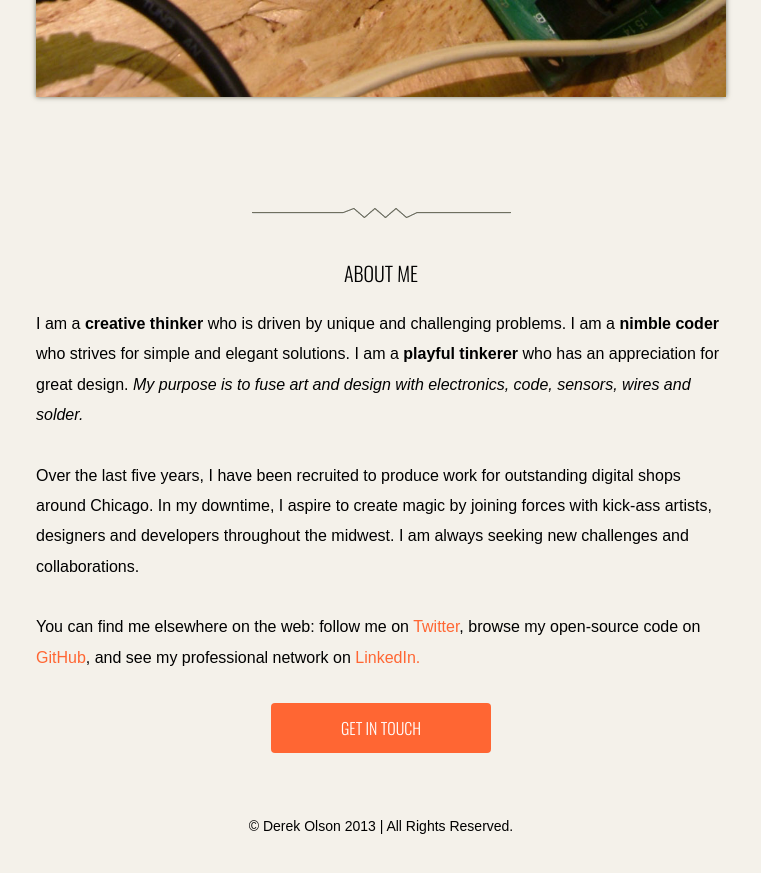
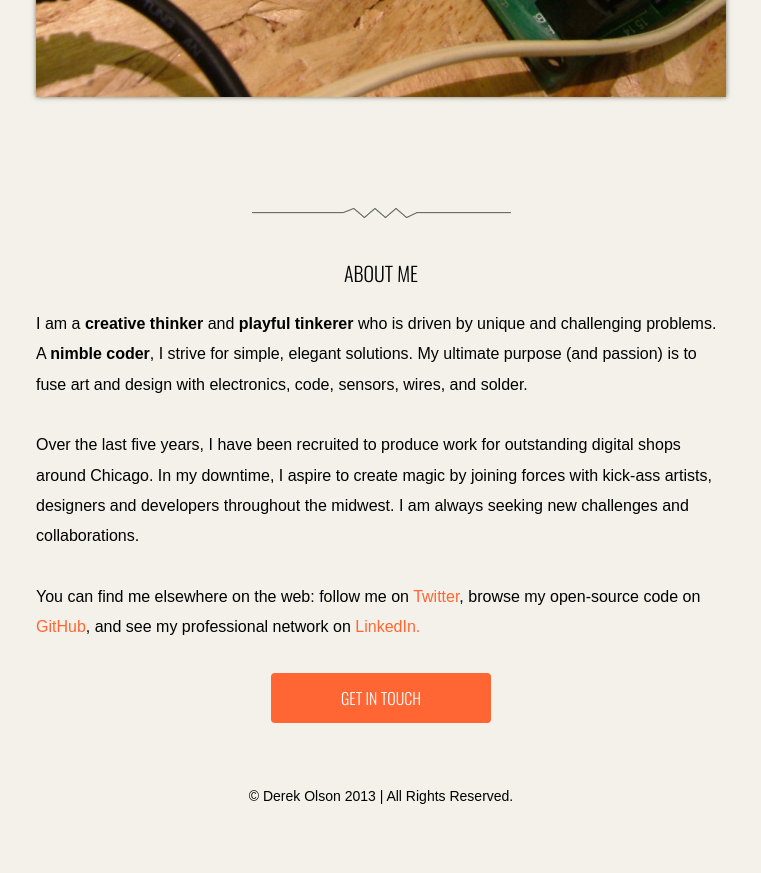
Before and after one commit to derekolson/derek-o.com, a Jekyll site: the page built from index.html, in a window 1280 px wide and 900 px high, scrolled down 11331 px. Shown: the top 873 px of the window, without its empty margins (259-1020 px from the left). Built offline with Jekyll 4.4.1, drawn with Linux system fonts in a browser that asks for light colours; nearby versions of some CDN libraries; some web fonts are replaced.

Commit message:
updated about me

```diff
--- a/index.html
+++ b/index.html
@@ -16,10 +16,8 @@ layout: default
 <div id="about">
 	<div class="container">
 		<h2>About Me</h2>
-		<p>I am a <strong>creative thinker</strong> who is driven by unique and challenging problems.
-			I am a <strong>nimble coder</strong> who strives for simple and elegant solutions.
-			I am a <strong>playful tinkerer</strong> who has an appreciation for great design.
-			<em>My purpose is to fuse art and design with electronics, code, sensors, wires and solder.</em>
+		<p>
+			I am a <strong>creative thinker</strong> and <strong>playful tinkerer</strong> who is driven by unique and challenging problems.  A <strong>nimble coder</strong>, I strive for simple, elegant solutions.  My ultimate purpose (and passion) is to fuse art and design with electronics, code, sensors, wires, and solder.
 		</p>
 		<p>
 			Over the last five years, I have been recruited to produce work for outstanding digital shops around Chicago. In my downtime, I aspire to create magic by joining forces with kick-ass artists, designers and developers throughout the midwest. I am always seeking new challenges and collaborations.
```
